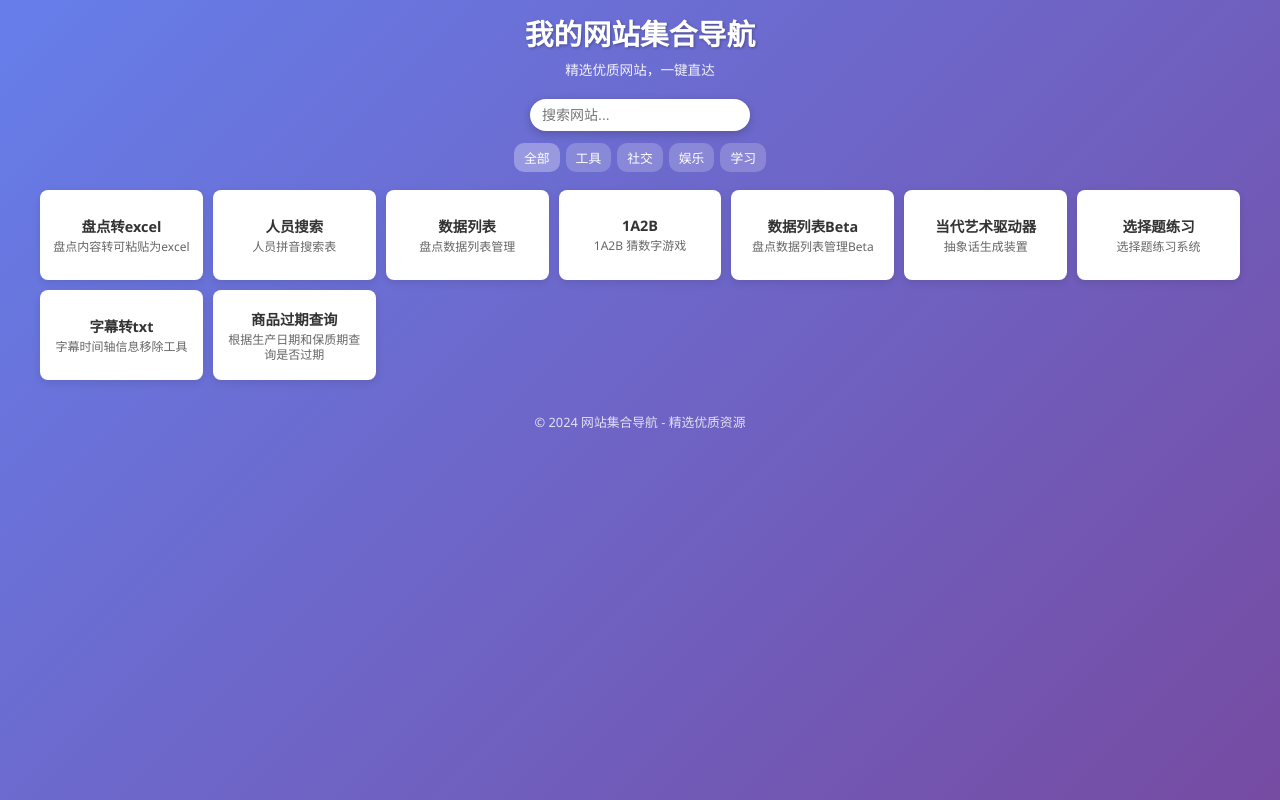
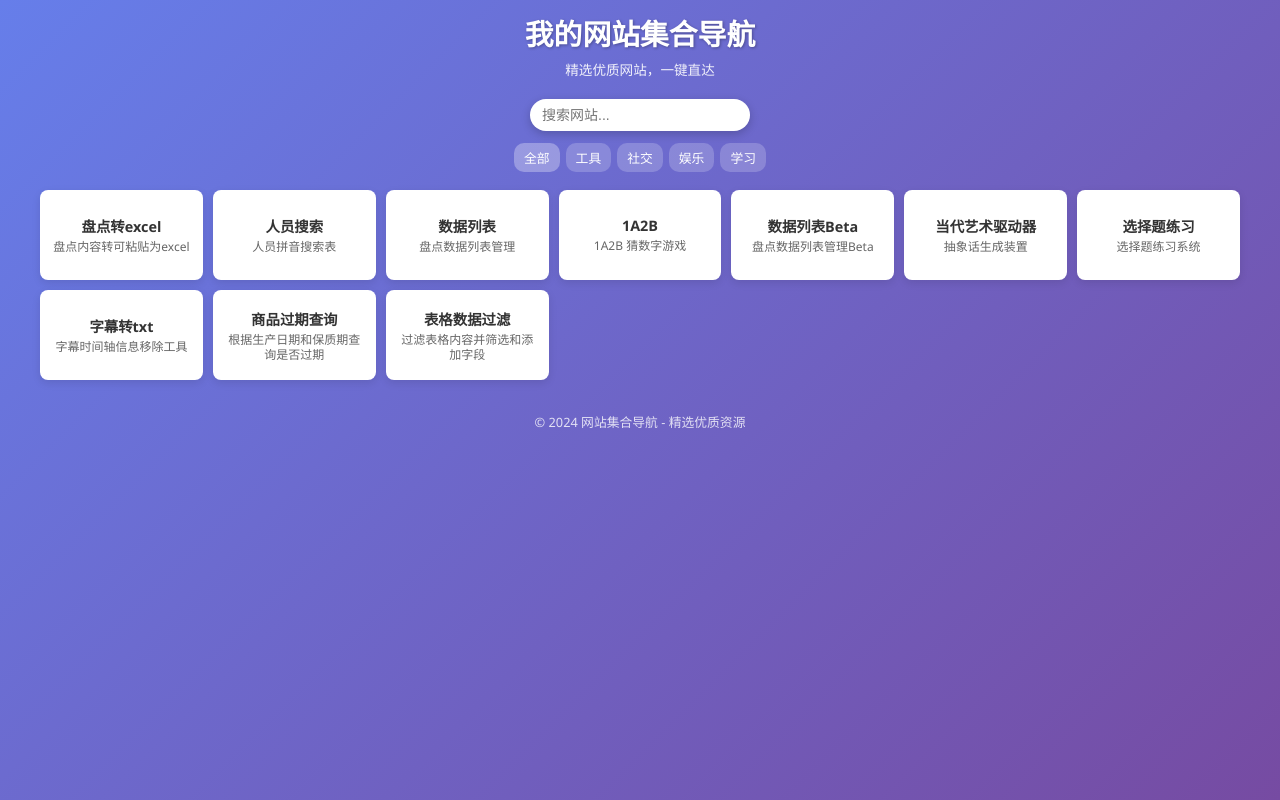
Before and after one commit to yzwsoul23/sitemap, a plain HTML site: page index.html in a window 1280 px wide. Drawn offline with Linux system fonts and the light colour scheme.

Commit message:
Add new tool for filtering table data

```diff
--- a/index.html
+++ b/index.html
@@ -289,6 +289,10 @@
 	desc:"根据生产日期和保质期查询是否过期",
 	url:"https://yzwsoul23.github.io/expiryCheck/",
 	category:"tools"},
+	{name:"表格数据过滤",
+	desc:"过滤表格内容并筛选和添加字段",
+	url:"https://yzwsoul23.github.io/codeItemPro/",
+	category:"tools"},
         ];
 
         // 渲染网站卡片
```
